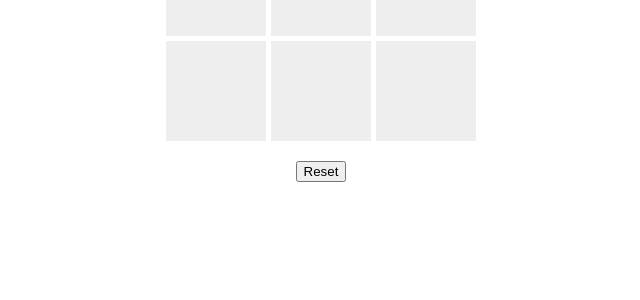
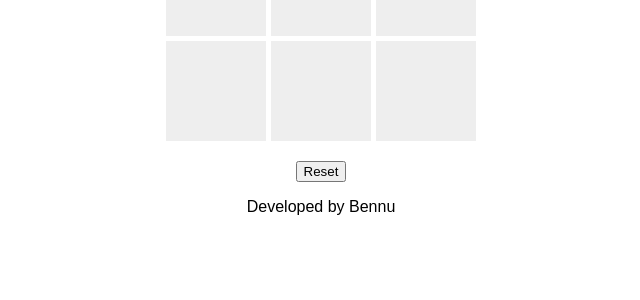
Before and after one commit to Durgesh177/AI_ProblemSolving_-RA2411026050065-, a Flask app: page / in a window 1280 px wide. Shown: the part 237-537 px from the top of the page, without its empty margins (319-959 px from the left). Run offline with Flask 3, Linux system fonts and the light colour scheme.

Commit message:
Update index.html

```diff
--- a/Problem2_TicTacToe/templates/index.html
+++ b/Problem2_TicTacToe/templates/index.html
@@ -47,3 +47,4 @@ render(["","","","","","","","",""]);
 
 </body>
 </html>
+<p>Developed by Bennu</p>
```
